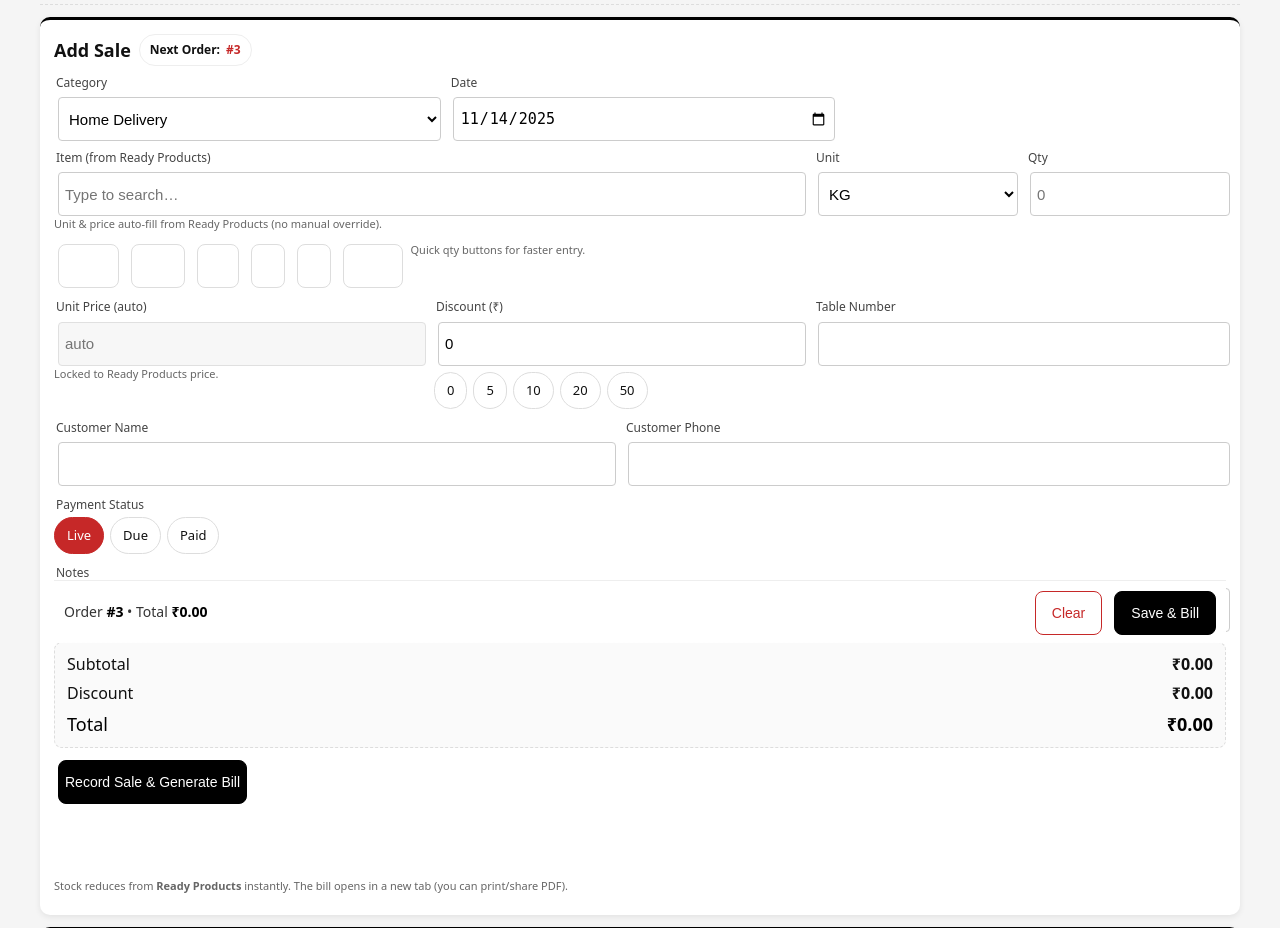
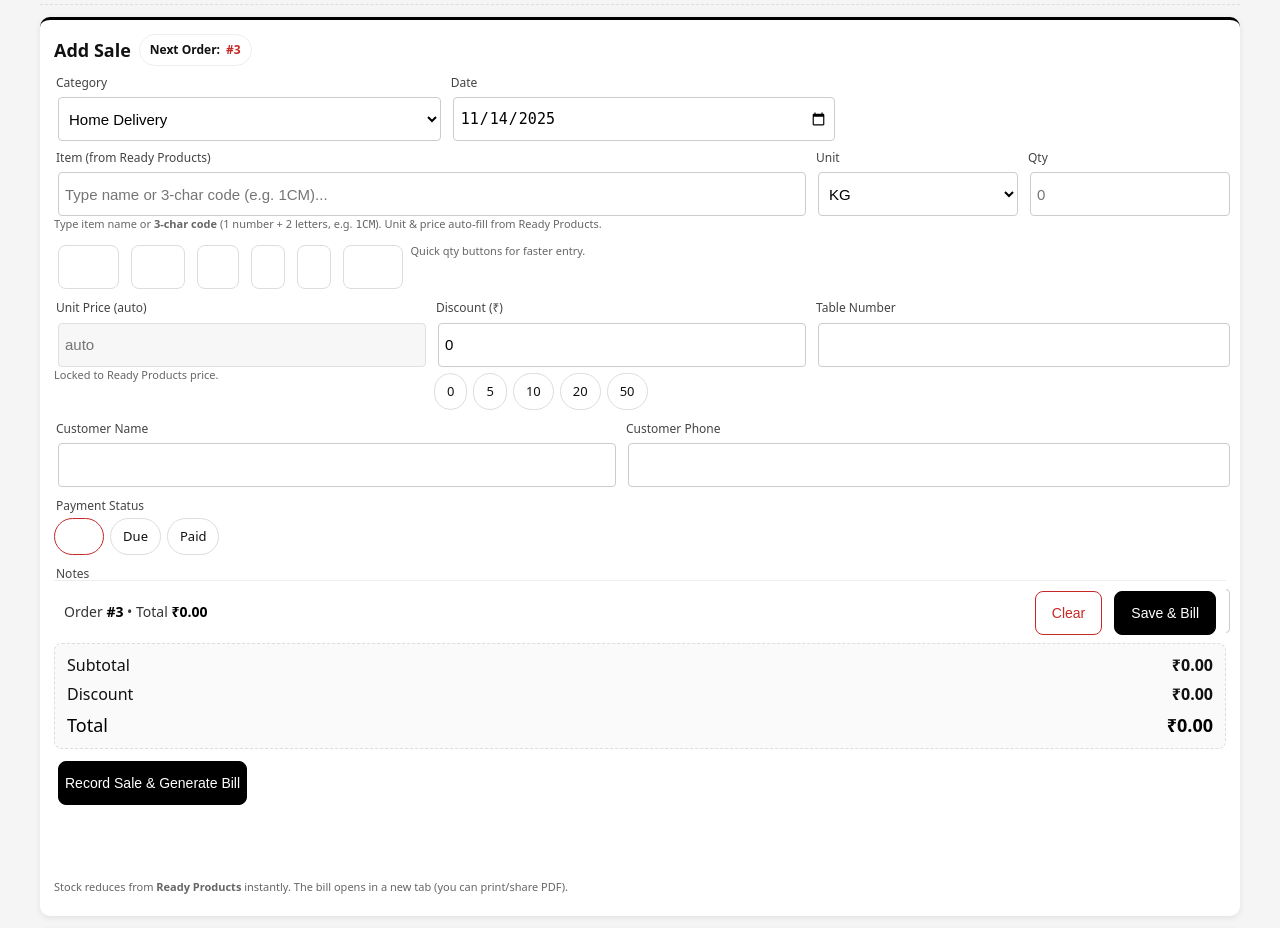
Before and after one commit to debarshiMondal/tbm_inventory_tracker, a FastAPI app: page /sales in a window 1280 px wide. Shown: the part 157-1085 px from the top of the page. Run offline with FastAPI, Linux system fonts and the light colour scheme; data that the repository does not hold is empty.

Commit message:
Update sales.html

```diff
--- a/templates/sales.html
+++ b/templates/sales.html
@@ -58,7 +58,7 @@
       font-size:13px; padding:8px 12px; border:1px solid #ddd; border-radius:999px;
       background:#fff; cursor:pointer; user-select:none;
     }
-    .chip.active{ border-color:var(--accent); color:#fff; background:var(--accent); }
+    .chip.active{ border-color:var(--accent); color:#fff; background:#var(--accent); }
 
     .qty-row{ display:flex; gap:8px; flex-wrap:wrap; }
     .qty-row .btn{ padding:10px 12px; border-radius:8px; border:1px solid #ddd; background:#fff; }
@@ -178,11 +178,22 @@
       </div>
 
       <form id="sForm" class="pos-grid" autocomplete="off">
+        <!-- New: Item Category filter -->
+        <div class="field w4" id="itemCatFilterField">
+          <label>Item Category (filter)</label>
+          <select id="saleItemCategoryFilter">
+            <option value="">(All)</option>
+          </select>
+          <div class="hint">Optional: pick Momo / Pizza / etc. Then type item name or code.</div>
+        </div>
+
         <div class="field w8">
           <label>Item (from Ready Products)</label>
-          <input id="saleItem" list="readyList" placeholder="Type to search…" required>
+          <input id="saleItem" list="readyList" placeholder="Type name or 3-char code (e.g. 1CM)..." required>
           <datalist id="readyList"></datalist>
-          <div class="hint" id="autoMapHint">Unit &amp; price auto-fill from Ready Products (no manual override).</div>
+          <div class="hint" id="autoMapHint">
+            Type item name or <b>3-char code</b> (1 number + 2 letters, e.g. <code>1CM</code>). Unit &amp; price auto-fill from Ready Products.
+          </div>
         </div>
 
         <div class="field w2">
@@ -439,6 +450,9 @@
     const addBranchBtn = document.getElementById('addBranchBtn');
     const saleDate     = document.getElementById('saleDate');
 
+    const saleItemCategoryFilter = document.getElementById('saleItemCategoryFilter');
+    const itemCatFilterField     = document.getElementById('itemCatFilterField');
+
     const saleItem     = document.getElementById('saleItem');
     const readyList    = document.getElementById('readyList');
     const saleUnit     = document.getElementById('saleUnit');
@@ -490,7 +504,9 @@
     const tblPayMode = document.getElementById('tblPayMode');
 
     // ---------- State ----------
-    let readyIndex = {}; // name_lower -> {unit, price, category}
+    let readyRows = [];  // full raw rows from backend
+    let readyIndex = {}; // name_lower -> info
+    let readyCodeIndex = {}; // 3-char code (upper) -> info
     let payStatus  = 'Live';
 
     // ---------- Utils ----------
@@ -503,6 +519,11 @@
       });
     }
 
+    function isThreeCharCode(val){
+      // exactly 3 chars: 1 digit + 2 letters (case-insensitive)
+      return /^[0-9][A-Za-z]{2}$/.test(val);
+    }
+
     // ---------- Loaders ----------
     async function loadNextOrder(){
       try{
@@ -512,19 +533,92 @@
       }catch{}
     }
 
+    function rebuildItemCategoryFilter(){
+      if(!saleItemCategoryFilter) return;
+      const catSet = new Set();
+      readyRows.forEach(r=>{
+        const ic = (r.item_category || '').trim();
+        if(ic) catSet.add(ic);
+      });
+
+      saleItemCategoryFilter.innerHTML = '';
+      const optAll = document.createElement('option');
+      optAll.value = '';
+      optAll.textContent = '(All)';
+      saleItemCategoryFilter.appendChild(optAll);
+
+      if(catSet.size === 0){
+        // nothing to filter -> hide the field
+        if(itemCatFilterField) itemCatFilterField.style.display = 'none';
+        return;
+      }
+      if(itemCatFilterField) itemCatFilterField.style.display = '';
+
+      Array.from(catSet).sort().forEach(cat=>{
+        const o = document.createElement('option');
+        o.value = cat;
+        o.textContent = cat;
+        saleItemCategoryFilter.appendChild(o);
+      });
+    }
+
+    function rebuildReadyOptions(){
+      readyList.innerHTML = '';
+      const filterCat = saleItemCategoryFilter ? (saleItemCategoryFilter.value || '') : '';
+
+      readyRows.forEach(r=>{
+        const name = (r.name || '').trim();
+        if(!name) return;
+
+        const ic = (r.item_category || '').trim();
+        if(filterCat && ic !== filterCat) return;
+
+        const code = (r.item_code || '').trim();
+        const unit = (r.unit || '').trim();
+        const price = Number(r.price || 0);
+
+        const opt = document.createElement('option');
+        opt.value = name;
+
+        const bits = [];
+        if(code) bits.push(code);
+        bits.push(name);
+        if(unit) bits.push(`${unit} @ ₹${price.toFixed(2)}`);
+        if(ic) bits.push(`(${ic})`);
+
+        opt.label = bits.join(' • ');
+        readyList.appendChild(opt);
+      });
+    }
+
     async function loadReadyProducts(){
       const d = await fetchJSON('/api/ready_products');
+      readyRows = d.rows || [];
       readyIndex = {};
-      readyList.innerHTML = '';
-      (d.rows||[]).forEach(r=>{
-        const name = (r.name||'').trim();
+      readyCodeIndex = {};
+
+      readyRows.forEach(r=>{
+        const name = (r.name || '').trim();
         if(!name) return;
-        readyIndex[name.toLowerCase()] = {unit:r.unit, price:parseFloat(r.price||0), category:r.category};
-        const opt = document.createElement('option');
-        opt.value = name;
-        opt.label = `${name} — ${r.unit} @ ₹${Number(r.price||0).toFixed(2)}`;
-        readyList.appendChild(opt);
+        const keyName = name.toLowerCase();
+        const info = {
+          name,
+          unit: r.unit,
+          price: parseFloat(r.price || 0),
+          category: r.category,
+          item_category: (r.item_category || '').trim(),
+          item_code: (r.item_code || '').trim()
+        };
+        readyIndex[keyName] = info;
+
+        const code = info.item_code;
+        if(code && isThreeCharCode(code)){
+          readyCodeIndex[code.toUpperCase()] = info;
+        }
       });
+
+      rebuildItemCategoryFilter();
+      rebuildReadyOptions();
     }
 
     async function loadBranches(){
@@ -538,7 +632,8 @@
       });
       rows.forEach(r=>{
         const opt = document.createElement('option');
-        opt.value = r.name; opt.textContent = r.name + (r.is_active==='0'?' (inactive)':'');
+        opt.value = r.name;
+        opt.textContent = r.name + (r.is_active==='0'?' (inactive)':'');
         branchSelect.appendChild(opt.cloneNode(true));
         liveBranch.appendChild(opt);
       });
@@ -546,14 +641,20 @@
 
     // ---------- UI logic ----------
     function applyItemDefaults(){
-      const key = saleItem.value.trim().toLowerCase();
-      const info = readyIndex[key];
+      const val = saleItem.value.trim();
+      if(!val) return;
+      const info = readyIndex[val.toLowerCase()];
       if(!info) return;
+
       saleUnit.value = info.unit || saleUnit.value;
-      // Lock price to Ready Products (no override)
-      saleUnitPrice.value = Number(info.price||0).toFixed(2);
-      // If category not chosen yet, pick the product's category
+      saleUnitPrice.value = Number(info.price || 0).toFixed(2);
       if(!saleCategory.value) saleCategory.value = info.category || 'Home Delivery';
+
+      // If this item has an item_category and our filter is empty, we can pre-select it
+      if(info.item_category && saleItemCategoryFilter && !saleItemCategoryFilter.value){
+        saleItemCategoryFilter.value = info.item_category;
+      }
+
       updateTotals();
     }
 
@@ -614,17 +715,51 @@
     // SFH toggle
     saleCategory.addEventListener('change', ()=>{
       toggleSFH();
-      // If SFH, mirror branch into live section dropdown for quick look
       if(saleCategory.value==='SFH' && branchSelect.value){
         liveBranch.value = branchSelect.value;
         loadLiveTables();
       }
     });
 
-    // item auto map
+    // Item Category filter change
+    saleItemCategoryFilter?.addEventListener('change', ()=>{
+      rebuildReadyOptions();
+      // clearing item box keeps new filter effective
+      saleItem.value = '';
+      saleUnitPrice.value = '';
+      updateTotals();
+    });
+
+    // smart item selection: name or 3-char code
+    saleItem.addEventListener('input', ()=>{
+      const val = saleItem.value.trim();
+      if(isThreeCharCode(val)){
+        const info = readyCodeIndex[val.toUpperCase()];
+        if(info){
+          // direct select by code
+          saleItem.value = info.name;
+          if(saleItemCategoryFilter && info.item_category){
+            saleItemCategoryFilter.value = info.item_category;
+            rebuildReadyOptions();
+          }
+          saleUnit.value = info.unit || saleUnit.value;
+          saleUnitPrice.value = Number(info.price || 0).toFixed(2);
+          if(!saleCategory.value) saleCategory.value = info.category || 'Home Delivery';
+          updateTotals();
+          return;
+        }
+      }
+      // if not a complete code, just recalc totals when name later chosen
+    });
+
+    // also apply defaults when user picks from datalist
     saleItem.addEventListener('change', applyItemDefaults);
+
     saleQty.addEventListener('input', updateTotals);
-    saleDiscount.addEventListener('input', ()=>{ chipDiscBtns.forEach(x=>x.classList.remove('active')); updateTotals(); });
+    saleDiscount.addEventListener('input', ()=>{
+      chipDiscBtns.forEach(x=>x.classList.remove('active'));
+      updateTotals();
+    });
 
     // add branch
     addBranchBtn.addEventListener('click', async ()=>{
@@ -638,11 +773,16 @@
     // Live tables
     async function loadLiveTables(){
       const br = liveBranch.value || branchSelect.value || '';
-      if(!br){ liveWrap.innerHTML = '<div class="hint">Select branch to view tables.</div>'; return; }
+      if(!br){
+        liveWrap.innerHTML = '<div class="hint">Select branch to view tables.</div>';
+        return;
+      }
       const d = await fetchJSON(`/api/branch_tables?branch=${encodeURIComponent(br)}&status=Live`);
       const rows = d.rows||[];
-      if(!rows.length){ liveWrap.innerHTML = '<div class="hint">No live orders right now.</div>'; return; }
-      // card view on phones
+      if(!rows.length){
+        liveWrap.innerHTML = '<div class="hint">No live orders right now.</div>';
+        return;
+      }
       const grid = document.createElement('div');
       grid.className = 'table-cards';
       rows.forEach(r=>{
@@ -658,7 +798,8 @@
 
     // Submit
     async function submitSale(){
-      applyItemDefaults(); updateTotals();
+      applyItemDefaults();
+      updateTotals();
       const category = saleCategory.value || 'Home Delivery';
       const payload = {
         date: saleDate.value || null,
@@ -667,8 +808,7 @@
         item: (saleItem.value||'').trim(),
         unit: saleUnit.value,
         qty: Number(saleQty.value||0),
-        // Do not send unit_price -> backend will use Ready Products price
-        unit_price: null,
+        unit_price: null,  // backend uses Ready Products price
         discount: Number(saleDiscount.value||0),
         customer_name: (saleCustName.value||'').trim(),
         customer_phone: (saleCustPhone.value||'').trim(),
@@ -684,7 +824,6 @@
       const res = await fetchJSON('/api/sales', {method:'POST', body: JSON.stringify(payload)});
       if(res.bill_url){ window.open(res.bill_url, '_blank'); }
       await Promise.all([loadNextOrder(), runReport()]);
-      // keep category/branch for speed; clear rest
       const keepCat = saleCategory.value;
       const keepBr  = branchSelect.value;
       sForm.reset();
@@ -696,7 +835,14 @@
     }
     sForm.addEventListener('submit', (e)=>{ e.preventDefault(); submitSale(); });
     submitBarBtn.addEventListener('click', submitSale);
-    clearFormBtn.addEventListener('click', ()=>{ sForm.reset(); updateTotals(); });
+    clearFormBtn.addEventListener('click', ()=>{
+      sForm.reset();
+      if(saleItemCategoryFilter){
+        saleItemCategoryFilter.value = '';
+        rebuildReadyOptions();
+      }
+      updateTotals();
+    });
 
     // ---------- Report ----------
     function lockReportToTodayOnMobile(){
@@ -712,7 +858,6 @@
     }
 
     function fillTable(tbl, obj){
-      // keep header row
       const header = tbl.querySelector('tr').outerHTML;
       tbl.innerHTML = header;
       Object.entries(obj||{}).forEach(([k,v])=>{
@@ -724,7 +869,6 @@
 
     function fillPayModeTable(rows){
       if(!tblPayMode) return;
-      // header
       const header = tblPayMode.querySelector('tr').outerHTML;
       tblPayMode.innerHTML = header;
       const agg = {};
@@ -745,14 +889,16 @@
     async function runReport(){
       const p = new URLSearchParams();
       p.set('period', rPeriod.value);
-      if(rPeriod.value==='daterange'){ if(rStart.value) p.set('start',rStart.value); if(rEnd.value) p.set('end',rEnd.value); }
-      if(!isMobile()){ // desktop filters only
+      if(rPeriod.value==='daterange'){
+        if(rStart.value) p.set('start',rStart.value);
+        if(rEnd.value) p.set('end',rEnd.value);
+      }
+      if(!isMobile()){
         if(rCategory?.value) p.set('category', rCategory.value);
         if(rBranch?.value?.trim()) p.set('branch', rBranch.value.trim());
         if(rItem?.value?.trim()) p.set('item', rItem.value.trim());
         if(rStatus?.value) p.set('payment_status', rStatus.value);
       }else{
-        // Mobile: force today
         p.set('period','today');
       }
 
@@ -763,10 +909,10 @@
       fillTable(tblItem, d.by_item||{});
       fillTable(tblBranch, d.by_branch||{});
 
-      // Mobile-only summary by payment mode (ensure captured even when details hidden)
-      if(isMobile()){ fillPayModeTable(d.rows||[]); }
+      if(isMobile()){
+        fillPayModeTable(d.rows||[]);
+      }
 
-      // Desktop detailed table
       if(!isMobile()){
         tblDetail.innerHTML = `
           <tr>
@@ -790,15 +936,12 @@
 
     // ---------- Init ----------
     (async function init(){
-      // Default date = today
       try{ saleDate.valueAsDate = new Date(); }catch{}
       await Promise.all([loadNextOrder(), loadReadyProducts(), loadBranches()]);
       toggleSFH(); togglePay(); updateTotals();
-      // Preselect SFH branch in "Live" if SFH chosen
       liveBranch.value = branchSelect.value || '';
       lockReportToTodayOnMobile();
       await runReport();
-      // If there is a branch, show live immediately
       if(liveBranch.value) loadLiveTables();
     })();
   </script>
```
